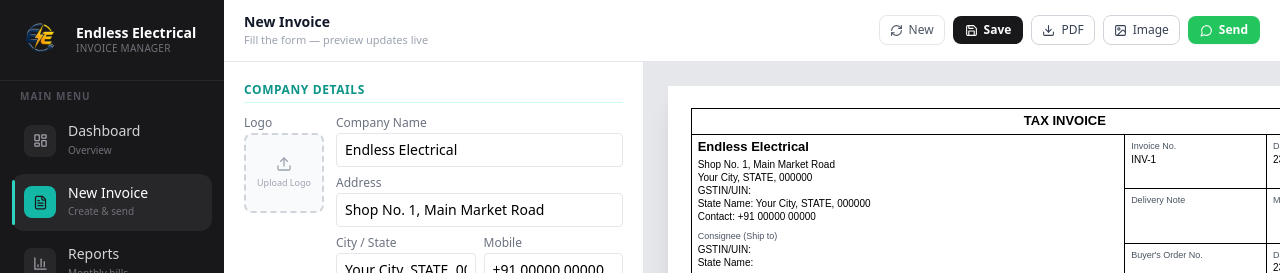
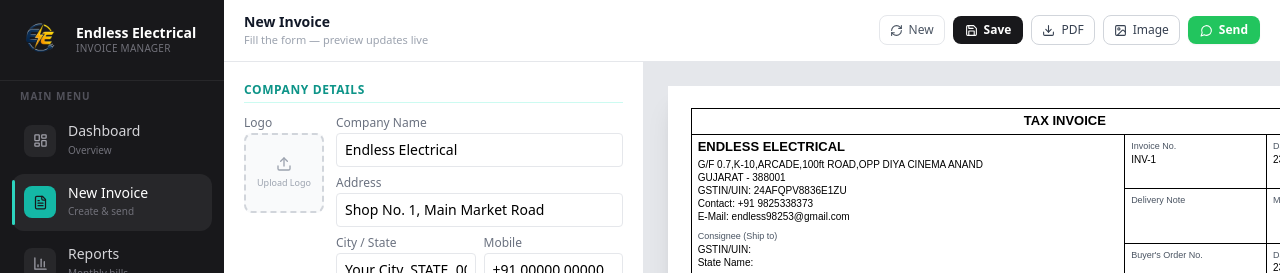
Before and after one commit to codewithahmed0309/endlesselectricity, a React (Vite) app: page / in a window 1280 px wide. Shown: the top 273 px of the page. Built offline with nearby package versions, Linux system fonts and the light colour scheme; no server answers; the database is empty.

Commit message:
Add company details for Endless Electrical
Added static company information for Endless Electrical including name, address, GSTIN, and contact details.

```diff
--- a/src/components/InvoicePreview.tsx
+++ b/src/components/InvoicePreview.tsx
@@ -88,13 +88,31 @@ const InvoicePreview = React.forwardRef<HTMLDivElement, Props>(({ data }, ref) =
                   <img src={data.logoUrl} alt="logo" style={{ width: '34px', height: '34px' }} className="object-contain flex-shrink-0" />
                 )}
                 <div>
-                  <div className="font-bold" style={{ fontSize: '13px' }}>{data.companyName}</div>
-                  <div className="mt-0.5">{data.companyAddress}</div>
-                  <div>{data.companyCity}</div>
-                  <div>GSTIN/UIN: {data.companyGstin}</div>
-                  <div>State Name: {data.companyCity}</div>
-                  <div>Contact: {data.companyMobile}{data.companyEmail ? `, ${data.companyEmail}` : ''}</div>
-                  {data.companyEmail && <div>E-Mail: {data.companyEmail}</div>}
+      <div className="font-bold" style={{ fontSize: '13px' }}>
+  ENDLESS ELECTRICAL
+</div>
+
+<div className="mt-0.5">
+  G/F 0.7,K-10,ARCADE,100ft ROAD,OPP DIYA CINEMA ANAND
+</div>
+
+<div>
+  GUJARAT - 388001
+</div>
+
+<div>
+  GSTIN/UIN: 24AFQPV8836E1ZU
+</div>
+
+
+
+<div>
+  Contact: +91 9825338373
+</div>
+
+<div>
+  E-Mail: endless98253@gmail.com
+</div>
 
                   <div className="mt-2">
                     <div className={LBL}>Consignee (Ship to)</div>
```
